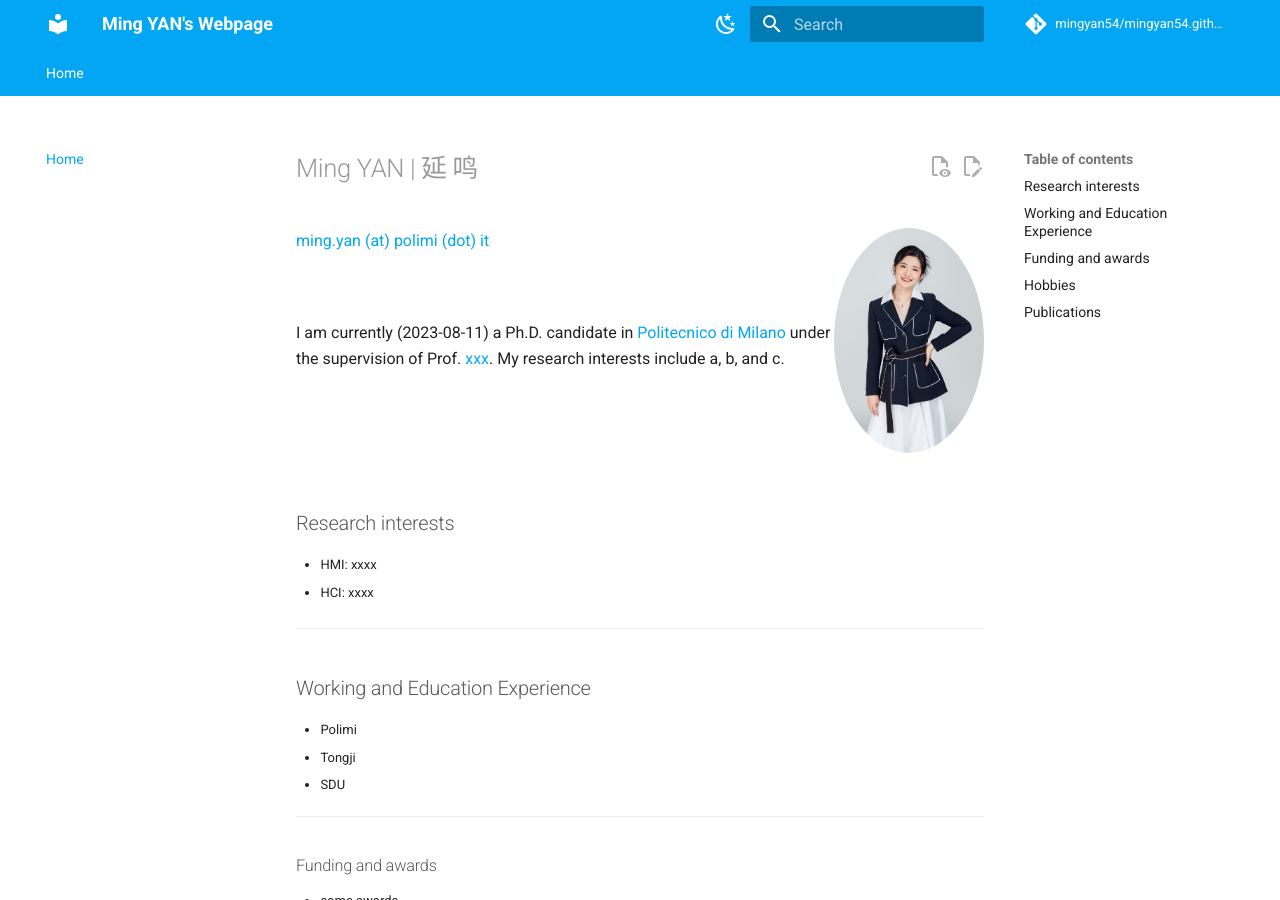
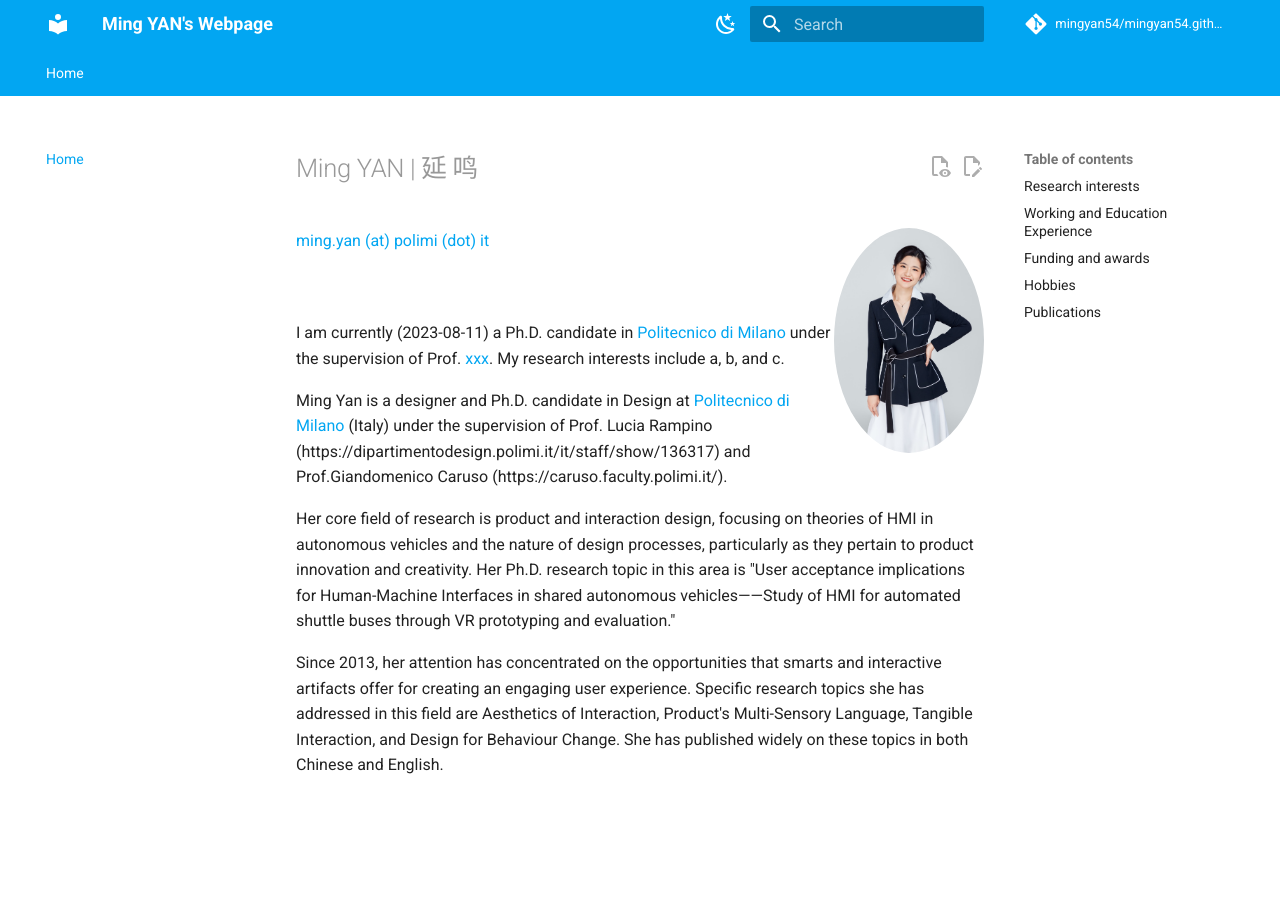
Before and after one commit to mingyan54/MingYan54.github.io, an MkDocs documentation site: the page built from docs/index.md, in a window 1280 px wide and 900 px high. Built offline with MkDocs 1.6.1 and Material for MkDocs 9.7.7, drawn with Linux system fonts in a browser that asks for light colours; comment, search, counter and statistics services are not loaded.

Commit message:
Update bio

```diff
--- a/docs/index.md
+++ b/docs/index.md
@@ -47,6 +47,12 @@
 
 I am currently (2023-08-11) a Ph.D. candidate in [Politecnico di Milano](https://www.polimi.it/) under the supervision of Prof. [xxx](link). My research interests include a, b, and c.
 
+Ming Yan is a designer and Ph.D. candidate in Design at [Politecnico di Milano](https://www.polimi.it/) (Italy) under the supervision of Prof. Lucia Rampino (https://dipartimentodesign.polimi.it/it/staff/show/136317) and Prof.Giandomenico Caruso (https://caruso.faculty.polimi.it/).
+
+Her core field of research is product and interaction design, focusing on theories of HMI in autonomous vehicles and the nature of design processes, particularly as they pertain to product innovation and creativity. Her Ph.D. research topic in this area is "User acceptance implications for Human-Machine Interfaces in shared autonomous vehicles——Study of HMI for automated shuttle buses through VR prototyping and evaluation."
+
+Since 2013, her attention has concentrated on the opportunities that smarts and interactive artifacts offer for creating an engaging user experience. Specific research topics she has addressed in this field are Aesthetics of Interaction, Product's Multi-Sensory Language, Tangible Interaction, and Design for Behaviour Change. She has published widely on these topics in both Chinese and English.
+
 <br><br><br>
 
 ## <small>Research interests</small>
```
